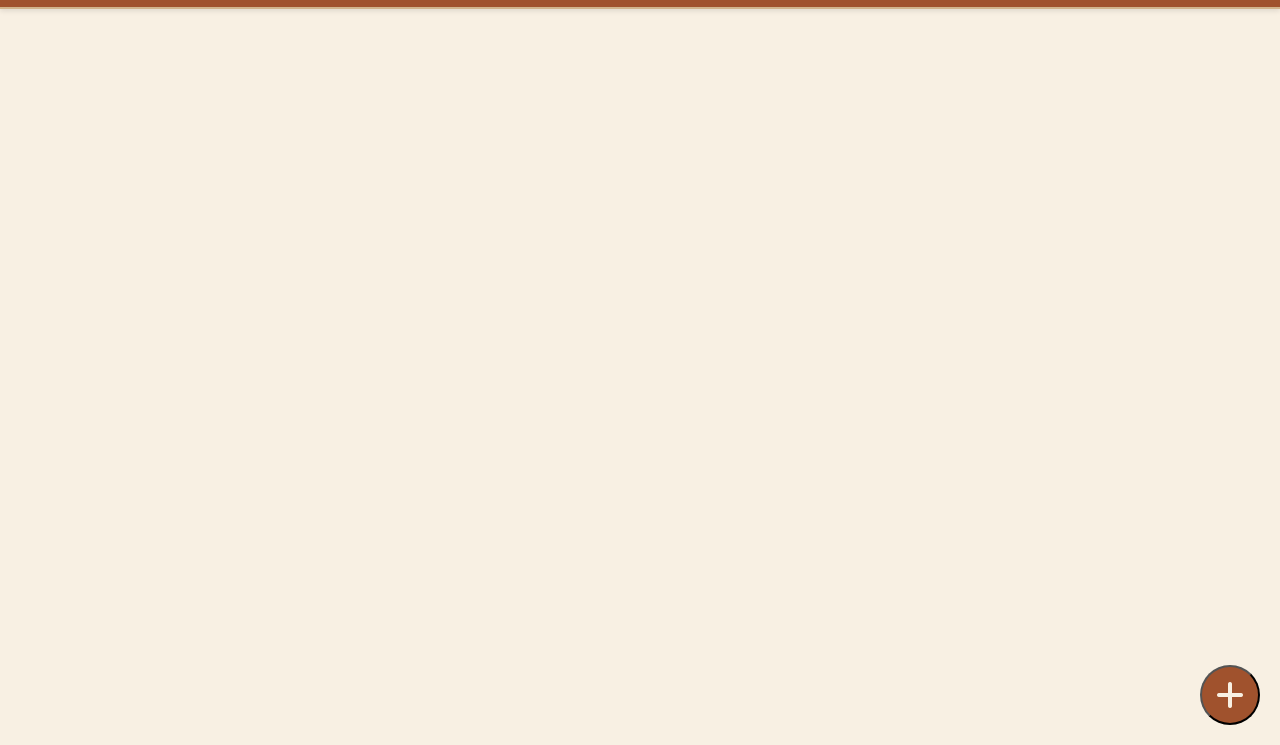
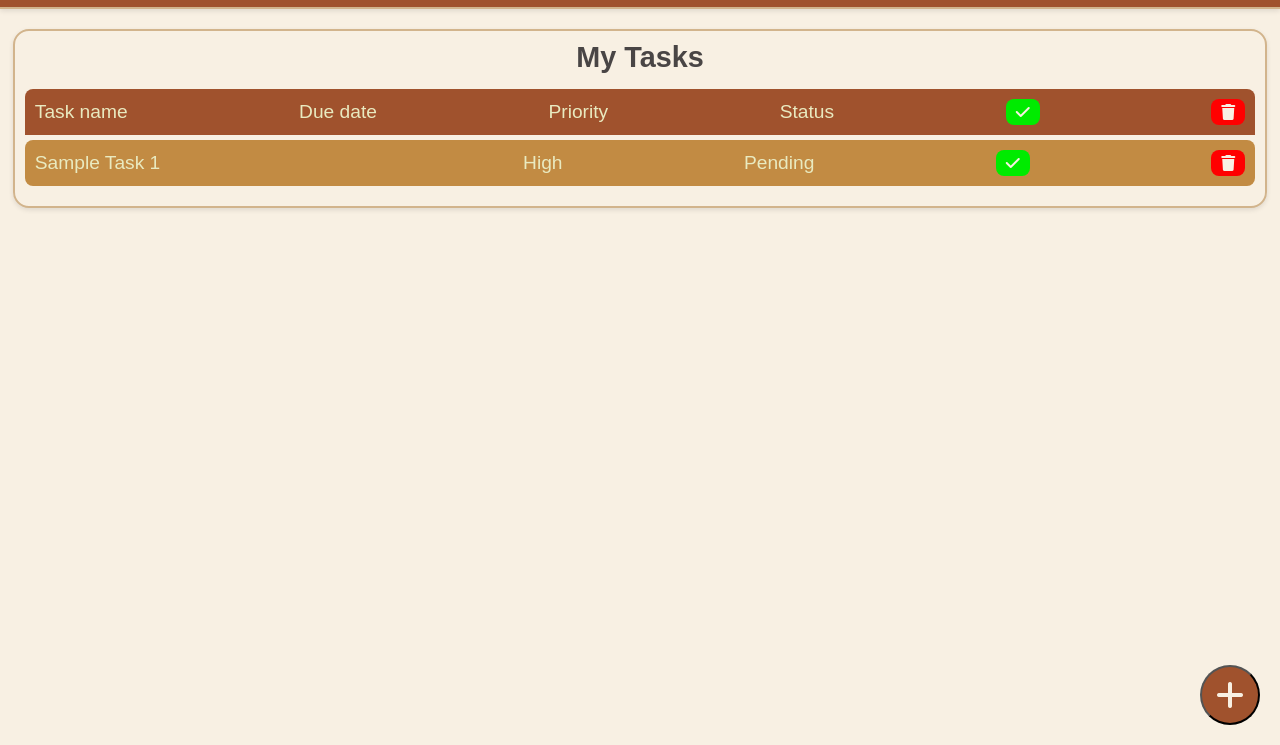
Before and after one commit to RaydanAridiCS/to-do-app, a plain HTML site: page index.html in a window 1280 px wide. Shown: the part 55-800 px from the top of the page. Drawn offline with Linux system fonts and the light colour scheme.

Commit message:
Added a task sample item

```diff
--- a/assets/css/styles.css
+++ b/assets/css/styles.css
@@ -6,10 +6,11 @@
 :root {
   --primary-bg: #f8f0e3;
   --secondary-bg: #c8a347;
+  --third-bg: #c28b43;
   --accent: #a0522d;
   --accent-secondary: #8fbc8f;
-  --text-primary: #333333;
-  --text-secondary: #666666;
+  --text-primary: #e9eac0;
+  --text-secondary: #494545;
   --border: #d2b48c;
 }
 /* Oswald Font */
@@ -100,11 +101,12 @@ nav {
     margin-bottom: 10px;
     font-size: 1.2rem;
     background-color: var(--primary-bg);
-    color: var(--text-primary);
+    color: var(--text-secondary);
 }
 
 #task-input:focus {
     outline: none;
+    transform: scale(1.02);
     box-shadow: 0 0 5px var(--accent);
 }
 
@@ -126,6 +128,11 @@ nav {
     color: var(--primary-bg);
     cursor: pointer;
 }
+#add-task-btn:hover {
+    background-color: rgb(0, 128, 0);
+    transform: scale(1.05);
+    transition: transform 0.3s ease-in-out;
+}
 #cancel-task-btn{
     grid-area: 2 / 1 / 3 / 2;
     width: 100%;
@@ -138,6 +145,11 @@ nav {
     background-color: rgb(255, 0, 0);
     color: var(--primary-bg);
     cursor: pointer;
+}
+#cancel-task-btn:hover {
+    background-color: rgb(205,0, 0);
+    transform: scale(1.05);
+    transition: transform 0.3s ease-in-out;
 }
 @media screen and (max-width: 768px) {
     .task-form-container{
@@ -159,3 +171,88 @@ nav {
     padding: 10px;
    }
 }
+
+.task-list-container{
+    display: flex;
+    flex-direction: column;
+    align-items: center;
+    margin: 20px auto;
+    padding: 10px;
+    width: 98%;
+    max-width: 100vw;
+    color: var(--text-secondary);
+    background-color: var(--primary-bg);
+    border: var(--border) 2px solid;
+    border-radius: 16px;
+    box-shadow: 0 2px 5px rgba(0, 0, 0, 0.1);
+}
+.task-list-container h2 {
+    font-size: 1.8rem;
+    margin-bottom: 15px;
+    text-align: center;
+
+}
+
+.task-list{
+    list-style: none;
+    padding: 0;
+    margin: 0;
+    width: 100%;
+}
+.task-identifier{
+    display: flex;
+    justify-content: space-between;
+    align-items: center;
+    background-color: var(--accent);
+    border-radius: 8px;
+    border-bottom-left-radius: 0;
+    border-bottom-right-radius: 0;
+    padding: 10px;
+    margin-bottom: 5px;
+    font-size: 1.2rem;
+    color: var(--text-primary);
+    transition: background-color 0.3s ease-in-out;
+    cursor: pointer;
+}
+.task-item{
+    display: flex;
+    justify-content: space-between;
+    align-items: center;
+    background-color: var(--third-bg);
+    border-radius: 8px;
+    padding: 10px;
+    margin-bottom: 10px;
+    font-size: 1.2rem;
+    color: var(--text-primary);
+    transition: background-color 0.3s ease-in-out;
+    cursor: pointer;
+}
+.done-task-btn{
+    background-color: rgb(0, 235, 0);
+    color: var(--primary-bg);
+    border: none;
+    border-radius: 8px;
+    padding: 5px 10px;
+    font-size: 1rem;
+    cursor: pointer;
+    transition: background-color 0.3s ease-in-out;
+}
+.done-task-btn:hover {
+    background-color: green;
+    transform: scale(1.05);
+    transition: transform 0.3s ease-in-out;
+}
+.delete-task-btn{
+    background-color: rgb(255,0 , 0);
+    color: var(--primary-bg);
+    border: none;
+    border-radius: 8px;
+    padding: 5px 10px;
+    font-size: 1rem;
+    cursor: pointer;
+    transition: background-color 0.3s ease-in-out;
+}
+.delete-task-btn:hover {
+    background-color: rgb(205,0 , 0);    transform: scale(1.05);
+    transition: transform 0.3s ease-in-out;
+}
--- a/index.html
+++ b/index.html
@@ -13,7 +13,36 @@
             To-Do App
         </h1>
     </nav>
+<main>
 
+        <div class="task-list-container" id="task-list-container">
+            <h2>My Tasks</h2>
+            <ul class="task-list" id="task-list">
+                <li class="task-identifier">
+                    <span class="task-text">Task name</span>
+                    <span class="task-due-date">Due date</span>
+                    <span class="task-priority">Priority</span>
+                    <span class="task-status">Status</span>
+                    <button class="done-task-btn"> <i class="fas fa-check"></i></button>
+                    <button class="delete-task-btn"><i class="fas fa-trash"></i></button>
+                 </li>
+                <!-- Task items will be dynamically added here -->
+                 <li class="task-item">
+                    <span class="task-text">Sample Task 1</span>
+                    <span class="task-due-date"> </span>
+                    <span class="task-priority">High</span>
+                    <span class="task-status">Pending</span>
+                    <button class="done-task-btn"> <i class="fas fa-check"></i></button>
+                    <button class="delete-task-btn"><i class="fas fa-trash"></i></button>
+                 </li>
+
+            </ul>
+        </div>
+    </div>
+
+
+
+</main>
     <div class="task-form-container hidden" id="task-form-container" >
         <div class="task-form" id="task-form">
             <form class="add-task-form" id="form" action="#">
```
Also changed, not shown: assets/js/script.js (line endings or trailing spaces), 1 other file.
